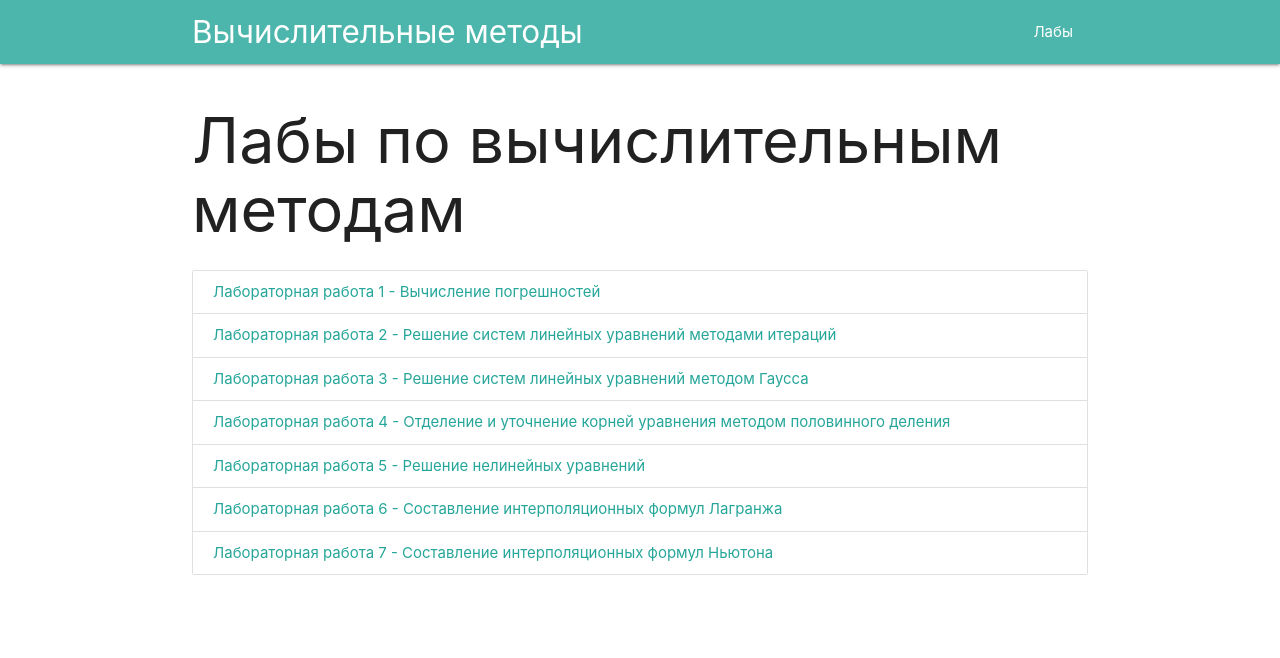
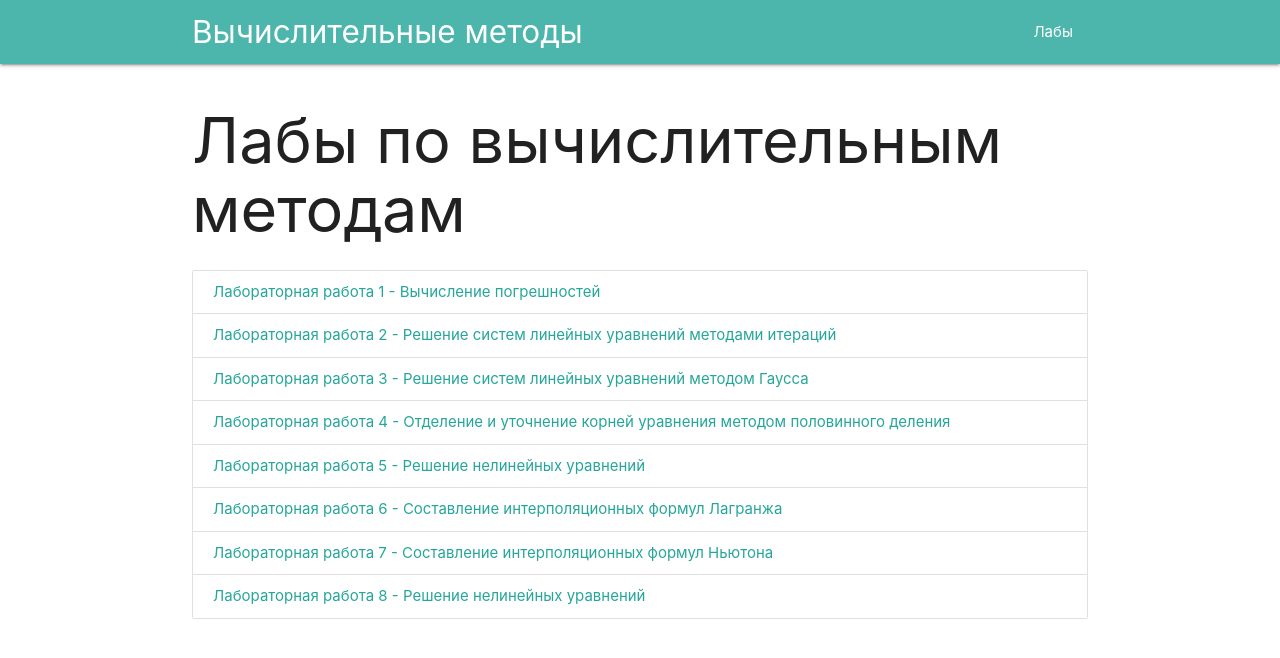
Before and after one commit to Vadimagic/ComputationalMethods, a Vue app: page / in a window 1280 px wide. Shown: the top 658 px of the page. Built offline with nearby package versions, Linux system fonts and the light colour scheme.

Commit message:
create lab8

```diff
--- a/src/router/index.js
+++ b/src/router/index.js
@@ -45,6 +45,11 @@ const routes = [
 		name: 'lab7',
 		component: () => import('../views/Lab7')
 	},
+	{
+		path: '/lab8',
+		name: 'lab8',
+		component: () => import('../views/Lab8')
+	},
 ]
 
 const router = new VueRouter({
--- a/src/views/Home.vue
+++ b/src/views/Home.vue
@@ -9,6 +9,7 @@
 			<router-link  class="collection-item" to="/lab5">Лабораторная работа 5 - Решение нелинейных уравнений</router-link>
 			<router-link  class="collection-item" to="/lab6">Лабораторная работа 6 - Составление интерполяционных формул Лагранжа</router-link>
 			<router-link  class="collection-item" to="/lab7">Лабораторная работа 7 - Составление интерполяционных формул Ньютона</router-link>
+			<router-link  class="collection-item" to="/lab7">Лабораторная работа 8 - Решение нелинейных уравнений</router-link>
 		</div>
 	</div>
 </template>
```
Also changed, not shown: src/views/Lab8.vue (added).
